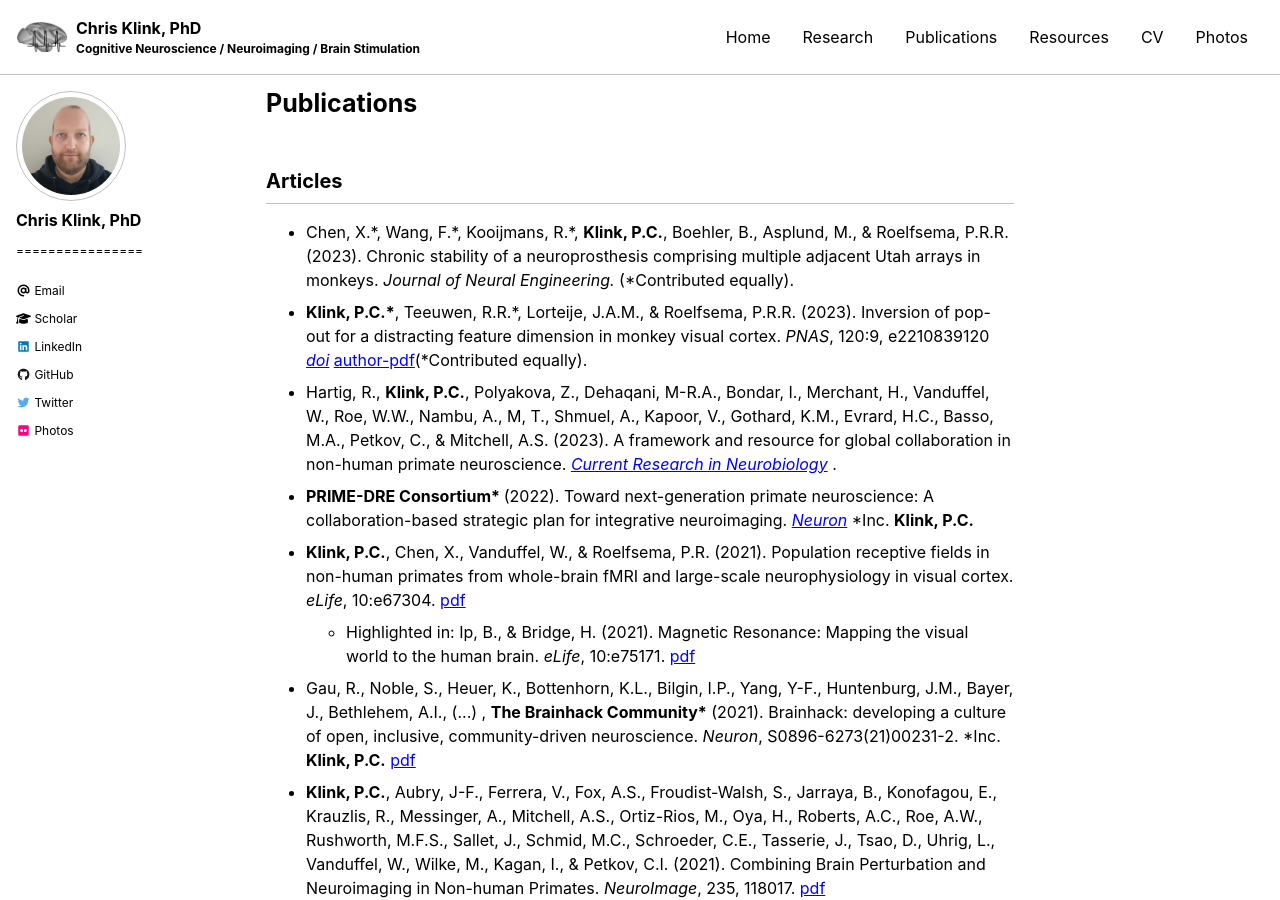
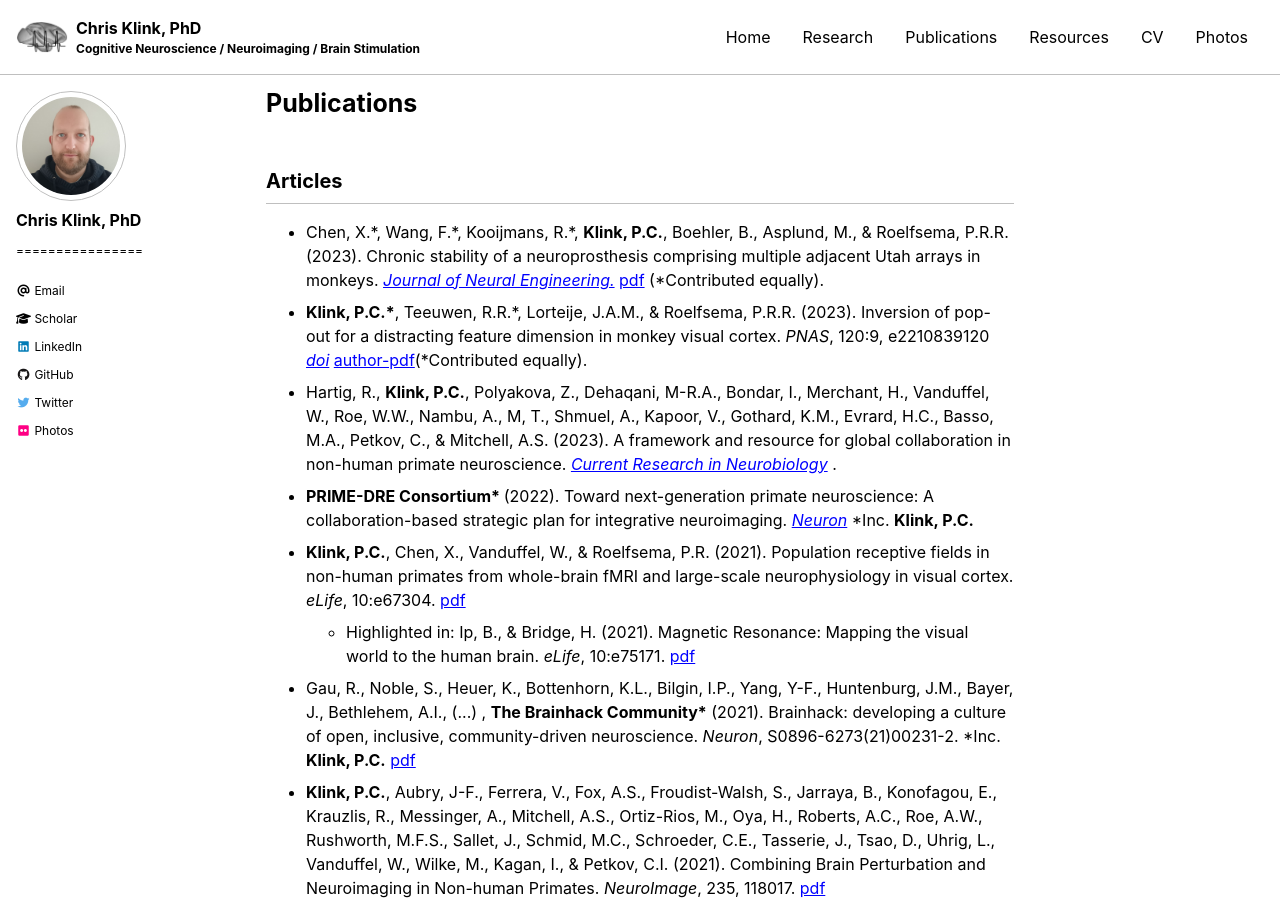
Before and after one commit to pcklink/pcklink.github.io, a Jekyll site: the page built from publications.md, in a window 1280 px wide and 900 px high. Built offline with Jekyll 4.4.1, drawn with Linux system fonts in a browser that asks for light colours; cached includes are drawn as plain includes; nearby versions of some CDN libraries.

Commit message:
Update publications.md

```diff
--- a/publications.md
+++ b/publications.md
@@ -13,7 +13,7 @@ author_profile: true
 
 ## Articles
 <ul>
-    <li>Chen, X.*, Wang, F.*, Kooijmans, R.*, <b>Klink, P.C.</b>, Boehler, B., Asplund, M., & Roelfsema, P.R.R. (2023). Chronic stability of a neuroprosthesis comprising multiple adjacent Utah arrays in monkeys. <i>Journal of Neural Engineering.</i> (*Contributed equally).
+    <li>Chen, X.*, Wang, F.*, Kooijmans, R.*, <b>Klink, P.C.</b>, Boehler, B., Asplund, M., & Roelfsema, P.R.R. (2023). Chronic stability of a neuroprosthesis comprising multiple adjacent Utah arrays in monkeys. <a href="https://iopscience.iop.org/article/10.1088/1741-2552/ace07e"><i>Journal of Neural Engineering.</i></a> <a href="https://iopscience.iop.org/article/10.1088/1741-2552/ace07e/pdf">pdf</a> (*Contributed equally).
     </li>
   <li><b>Klink, P.C.*</b>, Teeuwen, R.R.*, Lorteije, J.A.M., & Roelfsema, P.R.R. (2023). Inversion of pop-out for a distracting feature dimension in monkey visual cortex. <i>PNAS</i>, 120:9,  e2210839120 <a href="https://doi.org/10.1073/pnas.2210839120"><i>doi</i></a> <a href="/pdfs/Klink_2023_PNAS_authorversion.pdf">author-pdf</a>(*Contributed equally).
     </li>
```
